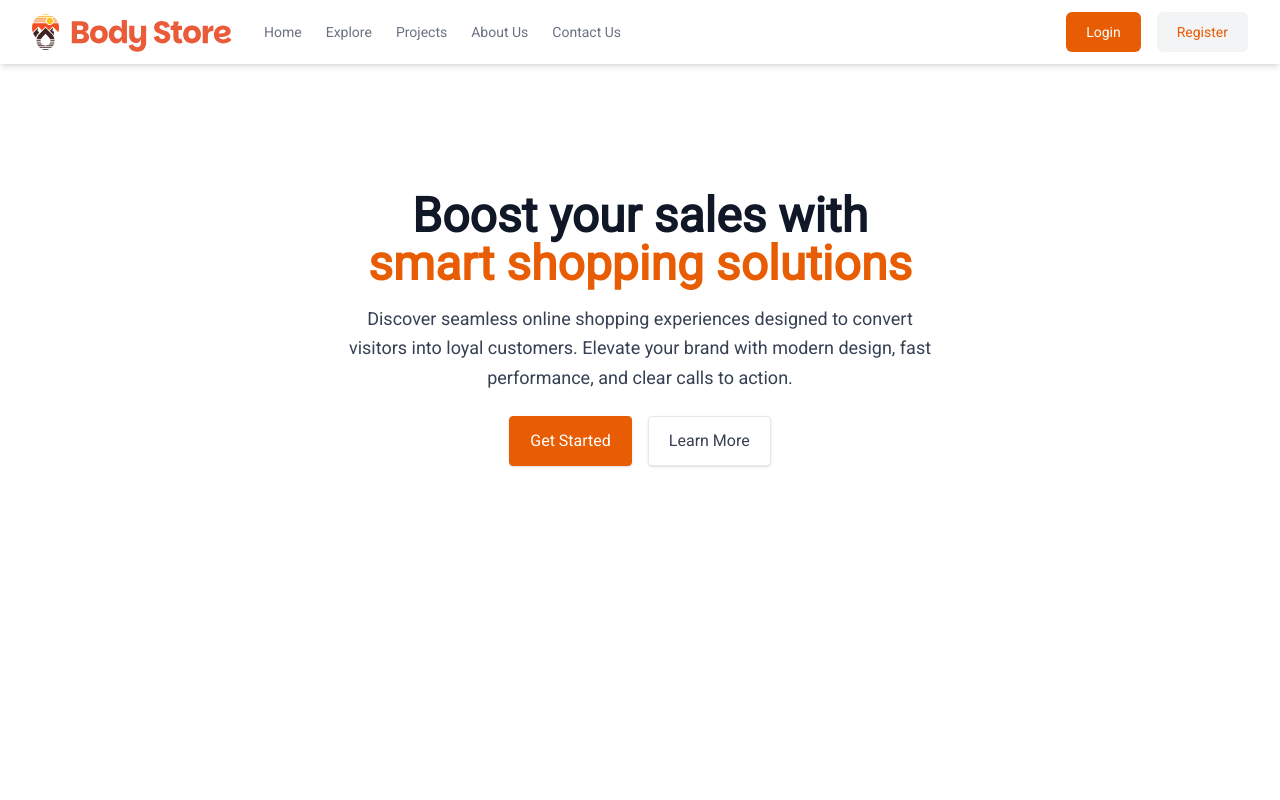
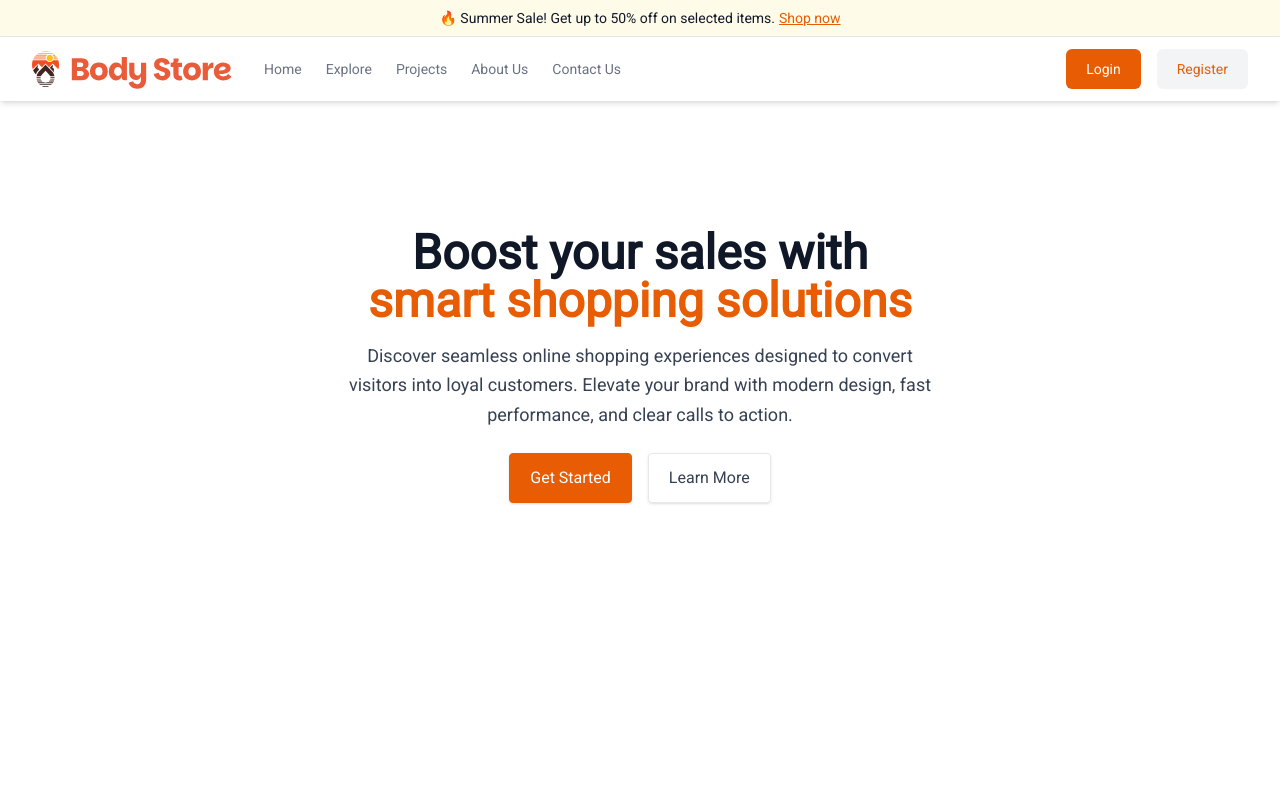
Before and after one commit to Sakr99/E-commerce-project, a Next.js app: page / in a window 1280 px wide. Shown: the top 800 px of the page. Built offline with nearby package versions, Linux system fonts and the light colour scheme; no server answers.

Commit message:
stayle-update

```diff
--- /dev/null
+++ b/app/_components/Announcement.jsx
@@ -0,0 +1,22 @@
+import Link from 'next/link';
+import React from 'react'
+
+const Announcement = () => {
+  return (
+    <div>
+      <div className="border-b border-gray-200 bg-yellow-50 px-4 py-2 text-gray-900">
+        <p className="text-center text-sm font-medium">
+          🔥 Summer Sale! Get up to 50% off on selected items.
+          <Link
+            href="/products"
+            className="inline-block underline text-primary ml-1"
+          >
+            Shop now
+          </Link>
+        </p>
+      </div>
+    </div>
+  );
+}
+
+export default Announcement
--- a/app/_components/Header.jsx
+++ b/app/_components/Header.jsx
@@ -1,73 +1,59 @@
 "use client";
 import React, { useContext, useEffect, useState } from "react";
 import Image from "next/image";
-import { useUser } from "@clerk/nextjs";
-import { UserButton } from "@clerk/nextjs";
+import Link from "next/link";
+import { useUser, UserButton } from "@clerk/nextjs";
 import { ShoppingCart } from "lucide-react";
 import { CartContext } from "../_context/CartContext";
-import CartApis from "../_utils/CartApis";
-import Cart from "./Cart"
+import Cart from "./Cart";
+
 function Header() {
-  const [isLoggedIn, setIsLoggedIn] = useState();
   const [openCart, setOpenCart] = useState(false);
   const [mobileMenuOpen, setMobileMenuOpen] = useState(false);
-  const { cartItems, setCartItems } = useContext(CartContext);
-  const { user } = useUser();
+  const { cartItems } = useContext(CartContext);
+  const { user, isLoaded } = useUser();
 
-  useEffect(() => {
-    setIsLoggedIn(window?.location?.href.toString().includes("sign-in"));
-  }, []);
+  if (!isLoaded) return null;
 
-  useEffect(() => {
-    user && getCartItems();
-  }, [user]);
-
-  const getCartItems = () => {
-    CartApis.getUserCartItems(user.primaryEmailAddress.emailAddress).then(
-      (res) => {
-        const items = res?.data?.data.map((cartItem) => ({
-          id: cartItem.id,
-          product: cartItem?.attributes?.products?.data?.[0],
-        }));
-        setCartItems(items);
-      }
-    );
-  };
-
+  const isLoggedIn =
+    typeof window !== "undefined" && window.location.href.includes("sign-in");
+  if (isLoggedIn) return null;
 
   return (
-    !isLoggedIn && (
     <header className="bg-white relative">
       <div className="flex items-center h-16 max-w-screen-xl gap-8 px-4 mx-auto shadow-md sm:px-6 lg:px-8">
+        <Link href="/">
           <Image src="/logo.svg" alt="logo" width={200} height={200} />
+        </Link>
 
         <div className="flex items-center justify-end flex-1 md:justify-between">
+          {/* Links (Desktop) */}
           <nav aria-label="Global" className="hidden md:block text-black">
             <ul className="flex items-center gap-6 text-gray-500 text-sm">
               <li>
-                  <a className="hover:text-gray-500/75" href="/">
-                    Home
-                  </a>
+                <Link href="/">
+                  <span className="hover:text-gray-500/75">Home</span>
+                </Link>
               </li>
               <li>
-                  <a className="hover:text-gray-500/75" href="/">
-                    Explore
-                  </a>
+                <Link href="/">
+                  <span className="hover:text-gray-500/75">Explore</span>
+                </Link>
               </li>
               <li>
-                  <a className="hover:text-gray-500/75" href="/">
-                    Projects
-                  </a>
+                <Link href="/products">
+                  <span className="hover:text-gray-500/75">Projects</span>
+                </Link>
               </li>
               <li>
-                  <a className="hover:text-gray-500/75" href="/">
-                    About Us
-                  </a>
+                <Link href="/">
+                  <span className="hover:text-gray-500/75">About Us</span>
+                </Link>
               </li>
               <li>
-                  <a className="hover:text-gray-500/75" href="/">
-                    Contact Us
-                  </a>
+                <Link href="/">
+                  <span className="hover:text-gray-500/75">Contact Us</span>
+                </Link>
               </li>
             </ul>
           </nav>
@@ -75,31 +61,29 @@ function Header() {
           <div className="flex items-center gap-4">
             {!user ? (
               <div className="sm:flex sm:gap-4">
-                  <a
-                    className="block rounded-md bg-primary px-5 py-2.5 text-sm font-medium text-white transition hover:bg-primary-hover"
-                    href="/sign-in"
-                  >
+                <Link href="/sign-in">
+                  <span className="block rounded-md bg-primary px-5 py-2.5 text-sm font-medium text-white transition hover:bg-primary-hover">
                     Login
-                  </a>
-                  <a
-                    className="hidden rounded-md bg-gray-100 px-5 py-2.5 text-sm font-medium text-primary transition hover:text-primary-hover/75 sm:block"
-                    href="/"
-                  >
+                  </span>
+                </Link>
+                <Link href="/">
+                  <span className="hidden rounded-md bg-gray-100 px-5 py-2.5 text-sm font-medium text-primary transition hover:text-primary-hover/75 sm:block">
                     Register
-                  </a>
+                  </span>
+                </Link>
               </div>
             ) : (
               <div className="flex items-center gap-5">
-                  <h2 className="flex gap-1 cursor-pointer">
-                    <ShoppingCart onClick={() => setOpenCart(!openCart)} />(
-                    {cartItems?.length})
+                <h2
+                  className="flex gap-1 cursor-pointer"
+                  onClick={() => setOpenCart(!openCart)}
+                >
+                  <ShoppingCart />({cartItems?.length || 0})
                 </h2>
                 <UserButton afterSignOutUrl="/" />
-
                 {openCart && <Cart />}
               </div>
             )}
-
             <button
               onClick={() => setMobileMenuOpen(!mobileMenuOpen)}
               className="block rounded bg-gray-100 p-2.5 text-gray-600 transition hover:text-gray-600/75 md:hidden"
@@ -123,39 +107,39 @@ function Header() {
         </div>
       </div>
 
+      {/* Mobile Menu */}
       {mobileMenuOpen && (
-          <nav className=" md:hidden absolute top-16 left-0 w-full bg-white items-center shadow-md z-50">
+        <nav className="md:hidden absolute top-16 left-0 w-full bg-white items-center shadow-md z-50">
           <ul className="flex flex-col gap-4 p-4 text-gray-700 text-sm">
             <li>
-                <a href="/" className="block hover:text-primary">
-                  Home
-                </a>
+              <Link href="/">
+                <span className="block hover:text-primary">Home</span>
+              </Link>
             </li>
             <li>
-                <a href="/" className="block hover:text-primary">
-                  Explore
-                </a>
+              <Link href="/">
+                <span className="block hover:text-primary">Explore</span>
+              </Link>
             </li>
             <li>
-                <a href="/" className="block hover:text-primary">
-                  Projects
-                </a>
+              <Link href="/products">
+                <span className="block hover:text-primary">Projects</span>
+              </Link>
             </li>
             <li>
-                <a href="/" className="block hover:text-primary">
-                  About Us
-                </a>
+              <Link href="/">
+                <span className="block hover:text-primary">About Us</span>
+              </Link>
             </li>
             <li>
-                <a href="/" className="block hover:text-primary">
-                  Contact Us
-                </a>
+              <Link href="/">
+                <span className="block hover:text-primary">Contact Us</span>
+              </Link>
             </li>
           </ul>
         </nav>
       )}
     </header>
-    )
   );
 }
 
--- a/app/_components/Hero.jsx
+++ b/app/_components/Hero.jsx
@@ -20,7 +20,7 @@ const Hero = () => {
             <div className="mt-4 flex justify-center gap-4 sm:mt-6">
               <a
                 className="inline-block rounded border border-primary bg-primary px-5 py-3 font-medium text-white shadow-sm transition-colors hover:bg-primary-hover"
-                href="#"
+                href="/products"
               >
                 Get Started
               </a>
--- a/app/_context/CartContext.js
+++ b/app/_context/CartContext.js
@@ -20,7 +20,7 @@ export const CartContextProvider = ({ children }) => {
         cartItems,
         addToCart,
         removeFromCart,
-       setCartItems,
+        setCartItems,
       }}
     >
       {children}
--- a/app/cart/page.jsx
+++ b/app/cart/page.jsx
@@ -17,12 +17,14 @@ function Cart() {
  const deleteCartItemFromList = (id) => {
    CartApis.deleteCartItem(id)
      .then((res) => {
-        if (res)
+       if (res) {
+         const deletedId = res?.data?.data?.documentId || id;
          setCartItems((oldCart) =>
            oldCart.filter(
-              (item) => item.documentId !== res?.data?.data?.documentId
+             (item) => item.documentId !== deletedId && item.id !== deletedId
            )
          );
+       }
      })
      .catch((error) => {
        console.log("error", error);
@@ -65,7 +67,9 @@ function Cart() {
                   <div className="flex items-center justify-end flex-1 gap-2">
                     ${item?.product?.price}
                     <button
-                      onClick={() => deleteCartItemFromList(item?.documentId)}
+                      onClick={() =>
+                        deleteCartItemFromList(item?.documentId || item.id)
+                      }
                       className="text-gray-600 transition hover:text-red-600"
                     >
                       <span className="sr-only">Remove item</span>
--- a/app/layout.js
+++ b/app/layout.js
@@ -1,6 +1,7 @@
 import "./globals.css";
 import Header from "./_components/Header";
 import Footer from "./_components/Footer";
+import Announcement from "./_components/Announcement"
 import { CartContextProvider } from "./_context/CartContext";import { Roboto } from "next/font/google";
 import { ClerkProvider } from "@clerk/nextjs";
 const inter = Roboto({ subsets: ["latin"], weight: "400" });
@@ -28,6 +29,9 @@ Security: Implemented HTTPS, data validation, and secure storage of sensitive us
 This build ensures a scalable and maintainable codebase with modular components, reusable styles, and a clear folder structure. The project is deployed on a reliable platform (like Vercel, Netlify, or AWS) to guarantee uptime and fast delivery.
 
 `,
+  icons: {
+    icon: "/logo-header.svg",
+  },
 };
 
 export default function RootLayout({ children }) {
@@ -36,6 +40,7 @@ export default function RootLayout({ children }) {
       <html lang="en">
         <body className={inter.className}>
           <CartContextProvider>
+            <Announcement/>
             <Header />
             {children}
             <Footer />
--- /dev/null
+++ b/app/products/page.jsx
@@ -0,0 +1,11 @@
+import React from 'react'
+import ProductSection from "../_components/ProductSection"
+const ProductsPage = () => {
+  return (
+    <>
+<ProductSection />
+    </>
+  )
+}
+
+export default ProductsPage
```
Lines whose indentation alone changed are shown as unchanged.
